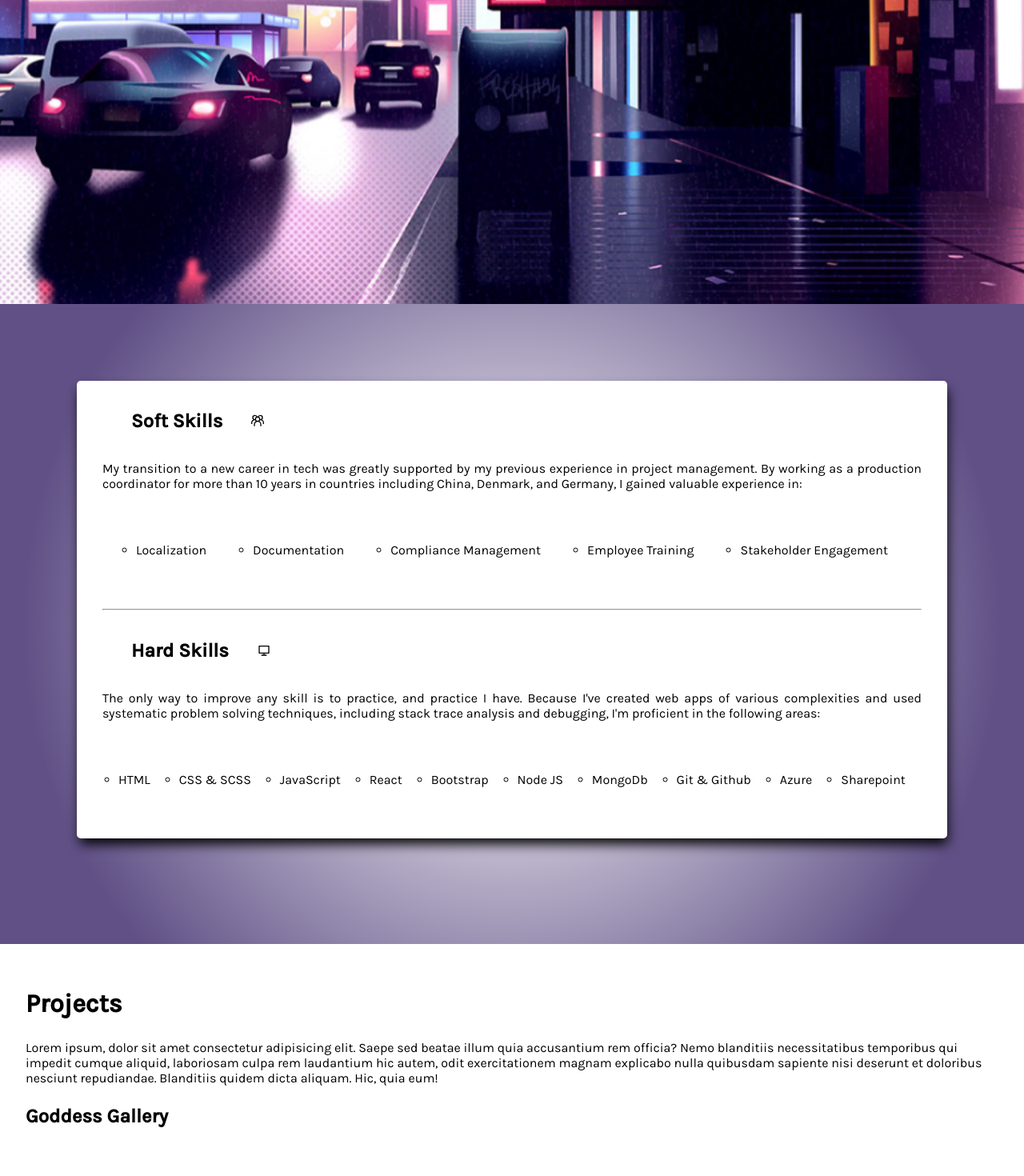
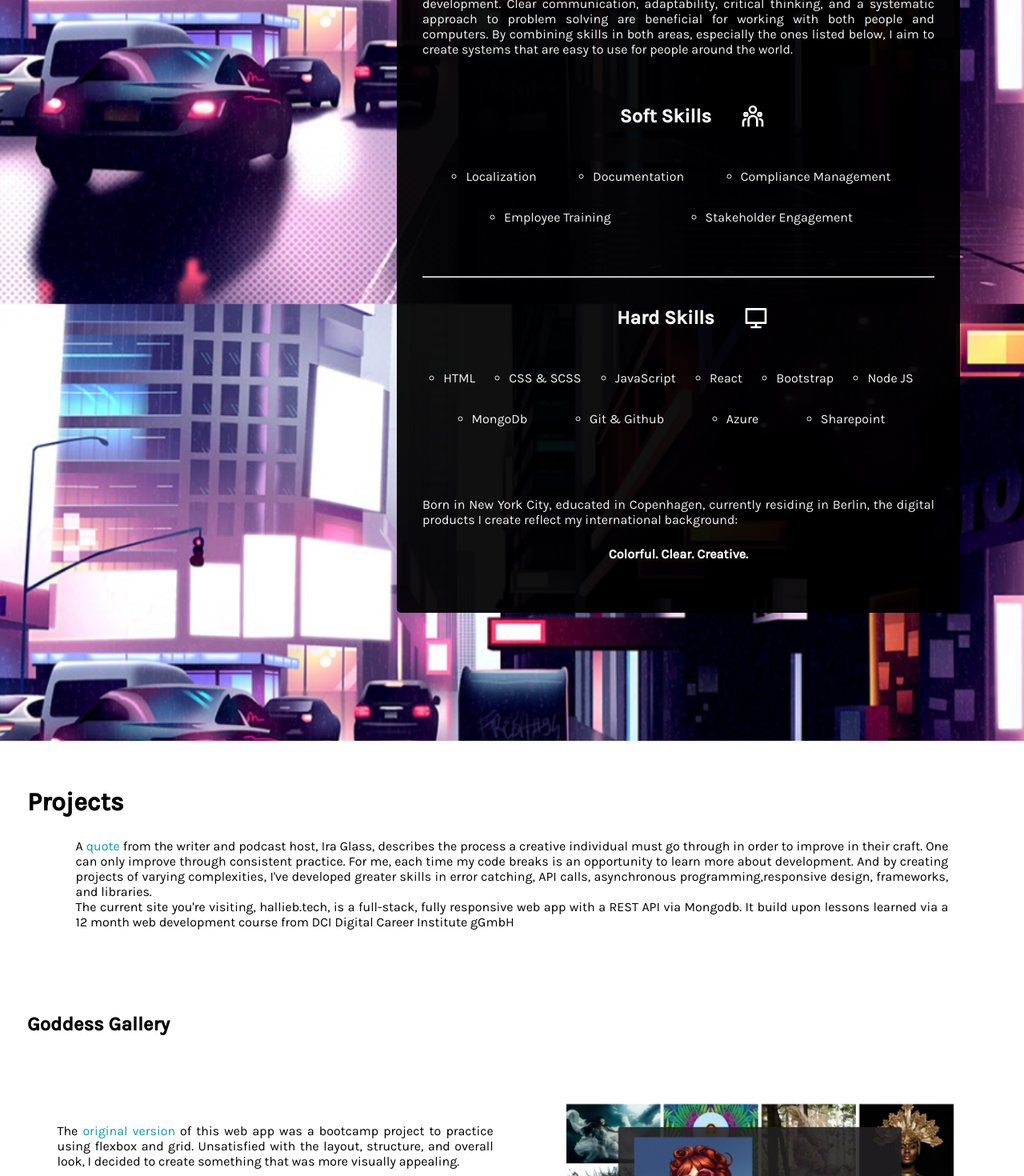
Before and after one commit to HWBarrows/portfolio, a React (Create React App) app: page / in a window 1280 px wide. Shown: the part 1300-2770 px from the top of the page at 80% size. Built offline with nearby package versions, Linux system fonts and the light colour scheme.

Commit message:
added styling to sticky titles

```diff
--- a/src/components/about/AboutMe.jsx
+++ b/src/components/about/AboutMe.jsx
@@ -1,18 +1,76 @@
 import './AboutMe.scss'
 import React, { forwardRef, useRef } from 'react'
+import { IconContext } from "react-icons";
+import { GrGroup } from 'react-icons/gr';
+import { RiComputerLine, RiTeamLine } from 'react-icons/ri'
 
 export default function AboutMe (){
 
     return(
         <div className="aboutWrapper">
-
+            <IconContext.Provider value={{ className: "top-react-icons" }}>
             <div className='summary'>
                 <h1>About</h1>
-                <p> In November of 2021, I looked at a JavaScript event object for the first time. Seeing that it was possible to breakdown an event to the exact pixel clicked, I finally understood the power of programming. Since that fateful day, I've been passionately learning as much as I can about new and emerging technologies and creating fun projects along the way.</p>
+                <p> In November of 2021, I looked at a JavaScript event object for the first time. Seeing that it was possible to break an event down to the exact pixel clicked, I finally understood the power of programming.</p>
+                <p>Since that fateful November day, I've been passionately learning as much as I can about new and emerging technologies and creating fun projects along the way.</p>
+                <p>My previous career in project management left me well prepared for a new career in web development. Clear communication, adaptability, critical thinking, and a systematic approach to problem solving are beneficial for working with both people and computers. By combining skills in both areas, especially the ones listed below, I aim to create systems that are easy to use for people around the world.</p>
+
+                {/* <p>Born in New York City, educated in Copenhagen, currently residing in Berlin, the digital products I create reflect my international background:</p>
+                <h4>Colorful. Clear. Creative.</h4> */}
+
+
+
+
+                <div className='social'>
+                <div className='iconic'>
+                    <h2>Soft Skills</h2>
+                    <RiTeamLine/>
+                </div>
+                    {/* <p>My transition to a new career in tech was greatly supported by my previous experience in project management.
+                    By working as a production coordinator for more than 10 years in countries including China, Denmark, and Germany, I gained valuable experience in: </p> */}
+
+                    <ul className='listWrapper'>
+
+
+                            <li>Localization</li>
+                            <li>Documentation</li>
+                            <li>Compliance Management</li>
+                            <li>Employee Training </li>
+                            <li>Stakeholder Engagement</li>
+                    </ul>
+
+                {/* </div> */}
+             <hr/>
+
+
+                {/* <div className='social'> */}
+                <div className='iconic'>
+                    <h2>Hard Skills</h2>
+                    <RiComputerLine/>
+                </div>
+                    {/* <p>The only way to improve any skill is to practice, and practice I have. Because I've created web apps of various complexities and used systematic problem solving techniques, including stack trace analysis and debugging, I'm proficient in the following areas:</p> */}
+                    <ul className='listWrapper'>
+
+                            <li>HTML</li>
+                            <li>CSS & SCSS</li>
+                            <li>JavaScript</li>
+                            <li>React</li>
+                            <li>Bootstrap</li>
+                            <li>Node JS</li>
+                            <li>MongoDb </li>
+                            <li>Git & Github</li>
+                            <li>Azure</li>
+                            <li>Sharepoint</li>
+                        </ul>
+
+
+                </div>
+
                 <p>Born in New York City, educated in Copenhagen, currently residing in Berlin, the digital products I create reflect my international background:</p>
                 <h4>Colorful. Clear. Creative.</h4>
+
             </div>
-
-        </div>
+            </IconContext.Provider>
+            </div>
     )
 }
--- a/src/components/about/AboutMe.scss
+++ b/src/components/about/AboutMe.scss
@@ -2,7 +2,7 @@ $hbpink:#CD6479;
 $hbaqua: #41B2BA;
 
 .aboutWrapper {
-    min-height: 100vh;
+    //min-height: 100vh;
     width: 100%;
     background-image: url('../../assets//redo.png');
     background-size: cover;
@@ -18,23 +18,62 @@ $hbaqua: #41B2BA;
 
 .summary {
     margin-top: 10em;
-    margin-bottom: 5em;
+    margin-bottom: 10em;
+    margin-right: 5em;
     padding: 2em;
     text-align: justify;
     width:50%;
-    background-color: rgba(0, 0, 0, 0.902);
+    background-color: rgba(0, 0, 0, 0.939);
     //position: sticky;
     top: 20vh;
     //z-index: 1;
     color: whitesmoke;
     scroll-snap-align: start;
+    border-radius: 5px;
 
     p{
-        margin-top: .5em;
-        margin-bottom: .5em;
+        margin-top: 1.5em;
+        margin-bottom: 1.5em;
     }
 
     h4{
         text-align: center;
+        margin-bottom: 2em;
     }
 }
+
+.top-react-icons{
+    font-size: 2rem;
+    color: white;
+  }
+.social {
+    border-radius: 5px;
+    display: block;
+    p{
+        text-align: justify;
+    }
+}
+
+.iconic {
+    display: flex;
+    justify-content: center;
+    align-items: center;
+    //border: 1px solid green;
+    h2{
+        display: inline-block;
+        margin:1.5em;
+    }
+}
+
+.listWrapper {
+   // margin-top: 3em;
+    padding-bottom: 3em;
+    display: flex;
+    flex-wrap: wrap;
+    justify-content: space-evenly;
+            li {
+                list-style:circle;
+                text-align:justify;
+                margin:1em;
+            }
+}
--- a/src/components/computerThings/Computer.scss
+++ b/src/components/computerThings/Computer.scss
@@ -1,5 +1,5 @@
 .computerWrapper {
-    //border: 2px solid fuchsia;
+    border: 2px solid white;
     background-color: white;
     padding:2em;
     h2{
@@ -15,31 +15,50 @@
     justify-content: space-between;
 }
 
+.projectIntro {
+    width:90%;
+    text-align: justify;
+    a{
+        color: #0e9aa4;
+        text-decoration: none;
+        &:hover {
+            color: rgb(218, 79, 218);
+        }
+    }
+
+}
 .stickyTitle{
     padding-top: 1.5em;
     background-color: white;
     height: 4em;
     position: sticky;
     top: 0;
-    width:50%
+    width:100%
 }
 .contentWrapper {
     //border: 1px solid fuchsia;
     display: flex;
     //height: 80vh;
-    justify-content: space-between;
+    justify-content: space-around;
     align-items: center;
     margin-bottom: 5em;
 }
 
 
  .text {
-    width: 50%;
+    width: 45%;
     background-color: white;
     display: flex;
     flex-direction: column;
     gap:2em;
 
+    a{
+        color: #0e9aa4;
+        text-decoration: none;
+        &:hover {
+            color: rgb(218, 79, 218);
+        }
+    }
     p{
 
         background-color: white;
@@ -52,14 +71,14 @@
     width: 40%;
     border: 1em solid white;
     background-color: white;
+    z-index: 1;
 }
 
 .snapOne {
     background-image: url('../../assets/goddesses.png');
     background-size: cover;
     background-position: center;
-    // position: sticky;
-    // top: 10vh;
+
 }
 
 .snapTwo {
@@ -67,8 +86,7 @@
     background-size: cover;
     background-repeat: no-repeat;
     background-position: center;
-    // position: sticky;
-    // top: 10vh;
+
 }
 
 .snapThree {
@@ -76,34 +94,35 @@
     background-size: contain;
     background-repeat: no-repeat;
     background-position: center;
-    // position: sticky;
-    // top: 10vh;
+
 }
 .snapFour {
     background-image: url('../../assets/sweet.png');
     background-size: contain;
     background-repeat: no-repeat;
     background-position: center;
-    // position: sticky;
-    // top: 10vh;
+
 }
 
 .stacking{
-    //border: 2px solid orange;
     margin-top: 1em;
     height:2.5em;
-    // height: 5.5vh;
-    //padding-bottom: 1em;
-    width: 50%;
+    width: 100%;
+
+    &:hover{
+        text-decoration: underline;
+        color: rgb(218, 79, 218);
+    }
 }
 
 .active {
-    color:#CD6479;
     text-decoration: underline;
+    color: rgb(218, 79, 218);
 }
 
-.inactive {
-    color: grey;
+.bottomLink{
+    margin-top: 5em;
+    align-self: center;
 }
 
 
@@ -146,6 +165,7 @@
     .snapshot {
         width:80%;
         margin-bottom: 2em;
+        z-index: auto;
     }
 
 }
--- a/src/components/computerThings/ComputerThings.jsx
+++ b/src/components/computerThings/ComputerThings.jsx
@@ -1,23 +1,21 @@
-import React,{ useState } from 'react'
+import React,{ useState, useRef } from 'react'
 import './Computer.scss'
+import { BiWinkSmile } from "react-icons/bi";
 
 
 export default function ComputerThings({skillsRef}) {
-//     const active = (x)=>{
-//        setTitleStyle({color: "#CD6479", textDecoration: "underline"})
-//     }
-// //{color: "#CD6479", textDecoration: "underline"}
-//     const inactive = (x)=> {
-//         setTitleStyle({color: "grey", textDecoration: "none", fontSize:"1.5em"})
-//     }
-//  const [titleStyle, setTitleStyle ]= useState({color:"black"})
-//  const title1 = useRef(null)
-//  const title2 = useRef(null)
+
  const [title1style, setTitle1Style]= useState(null)
  const [title2Style, setTitle2Style] = useState(null)
  const [title3Style, setTitle3Style] = useState(null)
  const [title4Style, setTitle4Style] = useState(null)
 
+ const project1ref = useRef(null)
+ const project2ref = useRef(null)
+ const project3ref = useRef(null)
+ const project4ref = useRef(null)
+
+ const scrollToElement = (reference)=> reference.current.scrollIntoView({behavior:"smooth", block:"center"})
     return(
         <div className="computerWrapper" ref={skillsRef}>
 
@@ -25,33 +23,56 @@ export default function ComputerThings({skillsRef}) {
                 <div className='stickyTitle'>
                     <h1>Projects</h1>
 
+
                 </div>
-                    <p>Lorem ipsum, dolor sit amet consectetur adipisicing elit. Saepe sed beatae illum quia accusantium rem officia? Nemo blanditiis necessitatibus temporibus qui impedit cumque aliquid, laboriosam culpa rem laudantium hic autem, odit exercitationem magnam explicabo nulla quibusdam sapiente nisi deserunt et doloribus nesciunt repudiandae. Blanditiis quidem dicta aliquam. Hic, quia eum!</p>
                     <div className='projectWrapper'>
-                            <h2 id="title1" className={`stacking ${title1style}`} >Goddess Gallery</h2>
-                        <div className='contentWrapper'onMouseEnter={()=> setTitle1Style("active")} onMouseLeave={()=> setTitle1Style("inactive")}>
-                        <div className='first text'>
+
+                    <div className='contentWrapper'>
+                        <div className='projectIntro'>
+                            <p>A <a href='https://www.goodreads.com/quotes/309485-nobody-tells-this-to-people-who-are-beginners-i-wish' target="_blank">quote</a> from the writer and podcast host, Ira Glass, describes the process a creative individual must go through in order to improve in their craft. One can only improve through consistent practice. For me, each time my code breaks is an opportunity to learn more about development. And by creating projects of varying complexities, I've developed greater skills in error catching, API calls, asynchronous programming,responsive design, frameworks, and libraries.</p>
+                            <p>The current site you're visiting, hallieb.tech, is a full-stack, fully responsive web app with a REST API via Mongodb. It build upon lessons learned via a 12 month web development course from DCI Digital Career Institute gGmbH</p>
+                        </div>
+                    </div>
+
+                            <h2 id="title1" className={`stacking ${title1style}`} onClick={()=> scrollToElement(project1ref)}>Goddess Gallery</h2>
+
+                        <div className='contentWrapper' onMouseEnter={()=> setTitle1Style('active')} onMouseLeave={()=> setTitle1Style(null)}>
+                        <div className='first text' >
                             <p>The <a href="https://github.com/HWBarrows/gallery-site" target="_blank">original version</a> of this web app was a bootcamp project to practice using flexbox and grid. Unsatisfied with the layout, structure, and overall look, I decided to create something that was more visually appealing.</p>
                             <p>The result is a full responsive website, constructed with only old school Vanilla JavaScript, composed of images representing my modern interpretation of classic female deities from around the world.</p>
-                            <a href='https://hwbarrows.github.io/newGallery/' target="_blank">Link to live site</a>
+                            <a href='https://hwbarrows.github.io/newGallery/' target="_blank" className='bottomLink'>Link to live site</a>
                             </div>
-                        <div className="snapshot snapOne"></div>
-                        </div>
-                            <h2 id='title2' className={`stacking ${title2Style}`}>Wu-Tang Forever</h2>
-                        <div className='contentWrapper' onMouseEnter={()=> setTitle2Style('active')} onMouseLeave={()=> setTitle2Style('inactive')}>
-                        <div className='second text'><p>Second Lorem ipsum dolor sit, amet consectetur adipisicing elit. Et dicta consectetur, perferendis reiciendis possimus consequuntur?</p></div>
-                        <div className="snapshot snapTwo"></div>
-                        </div>
-                            <h2 id='title3' className={`stacking ${title3Style}`}>Tip-Cal</h2>
-                        <div className='contentWrapper' onMouseEnter={()=> setTitle3Style('active')} onMouseLeave={()=> setTitle3Style('inactive')}>
-                        <div className='third text'><p>Third Lorem ipsum dolor sit, amet consectetur adipisicing elit. Et dicta consectetur, perferendis reiciendis possimus consequuntur?</p></div>
-                        <div className="snapshot snapThree"></div>
+                        <div className="snapshot snapOne" ref={project1ref}></div>
                         </div>
 
-                            <h2 id='title4' className={`stacking ${title4Style}`} >Pure Sweetness</h2>
-                        <div className='contentWrapper'onMouseEnter={()=> setTitle4Style('active')} onMouseLeave={()=> setTitle4Style('inactive')}>
-                        <div className='fourth text'><p>Fourth Lorem ipsum dolor sit, amet consectetur adipisicing elit. Et dicta consectetur, perferendis reiciendis possimus consequuntur?</p></div>
-                        <div className="snapshot snapFour"></div>
+                            <h2 id='title2' className={`stacking ${title2Style}`} onClick={()=> scrollToElement(project2ref)}>Wu-Tang Forever</h2>
+
+                        <div className='contentWrapper' onMouseEnter={()=> setTitle2Style('active')} onMouseLeave={()=> setTitle2Style(null)}>
+                        <div className='second text'><p>To practice routing with React, I created this tribute page to Wu-Tang Clan, using quotes and filler text. With a band as large as Wu-Tang, I was able to think of a creative way to dynamically populate the text for each member.</p>
+                        <p>The app is responsive, with conditional styling based on the user's location and imbedded video. Hosted on Heroku, this project was also a practice in deployment. Hosting on a free dyno from Heroku does increase the loading time, so please be patient when visiting the live site.</p>
+                        <a href='https://wutangforthechildren.herokuapp.com/' target="_blank" className='bottomLink'>Link to live site</a>
+                        </div>
+                        <div className="snapshot snapTwo" ref={project2ref}></div>
+                        </div>
+
+                            <h2 id='title3' className={`stacking ${title3Style}`} onClick={()=> scrollToElement(project3ref)}>Tip-Cal</h2>
+
+                        <div className='contentWrapper' onMouseEnter={()=> setTitle3Style('active')} onMouseLeave={()=> setTitle3Style(null)}>
+                        <div className='third text'><p>Tipping is a large part of American culture and no one likes fighting over the bill. To make splitting the check between friends simpler and ensure waitstaff receive appropriate compensation for a job well done, just enter the bill amount, total number of guests, and percentage amount for tip</p>
+                        <p>I've personally used this app and can promise, it makes things so much easier</p>
+                        <a href='https://hwbarrows.github.io/tipCal/' target="_blank" className='bottomLink'>Link to live site</a>
+                        </div>
+                        <div className="snapshot snapThree" ref={project3ref}></div>
+                        </div>
+
+                            <h2 id='title4' className={`stacking ${title4Style}`} onClick={()=> scrollToElement(project4ref)}>Pure Sweetness</h2>
+
+                        <div className='contentWrapper'onMouseEnter={()=> setTitle4Style('active')} onMouseLeave={()=> setTitle4Style(null)}>
+                        <div className='fourth text'><p>Pure Sweetness is a frontend mock-up of a social media site, with a focus on only supplying positive content. Created in response to reports that negative content increases engagement, I wanted to imagine how a product that aims to do the exact opposite would look and function.</p>
+                        <p>The responsive layout was achieved using CSS Grid and Bootstrap</p>
+                        <a href='https://hwbarrows.github.io/pure-sweetness/' target="_blank" className='bottomLink'>Link to live site</a>
+                        </div>
+                        <div className="snapshot snapFour" ref={project4ref}></div>
 
                         </div>
                         <div className='placeholder'></div>
--- a/src/components/home/HomePage.jsx
+++ b/src/components/home/HomePage.jsx
@@ -1,11 +1,10 @@
-import { NavLink } from "react-router-dom"
 import React, { useState, useRef } from 'react'
 import { GoThreeBars} from "react-icons/go";
 import './HomePage.scss'
 import AboutMe from '../about/AboutMe.jsx'
 import ComputerThings from '../computerThings/ComputerThings.jsx'
 import Contact from '../contact/Contact.jsx'
-import Skills from "../skills/Skills.jsx";
+
 
 
 export default function HomePage() {
@@ -18,7 +17,7 @@ export default function HomePage() {
     const contactRef = useRef(null)
 
     const scrollToElement = (reference)=> reference.current.scrollIntoView({behavior:"smooth"})
-    const scrollToCenter = (reference) => reference.current.scrollIntoView({behavior:"smooth"})
+
 
     return (
         <div>
@@ -43,8 +42,8 @@ export default function HomePage() {
             </div>
             <span ref={aboutRef}/>
              <AboutMe/>
-            <span ref={skillsRef}/>
-            <Skills/>
+            {/* <span ref={skillsRef}/>
+            <Skills/> */}
             <span ref={projectRef}/>
              <ComputerThings/>
             <span ref={contactRef}/>
--- a/src/components/skills/Skills.jsx
+++ b/src/components/skills/Skills.jsx
@@ -1,3 +1,4 @@
+import { IconContext } from "react-icons";
 import { GrGroup } from 'react-icons/gr';
 import { RiComputerLine } from 'react-icons/ri'
 import './Skills.scss'
@@ -14,8 +15,8 @@ export default function Skills () {
                     <h2>Soft Skills</h2>
                     <GrGroup/>
                 </div>
-                    <p>My transition to a new career in tech was greatly supported by my previous experience in project management.
-                    By working as a production coordinator for more than 10 years in countries including China, Denmark, and Germany, I gained valuable experience in: </p>
+                    {/* <p>My transition to a new career in tech was greatly supported by my previous experience in project management.
+                    By working as a production coordinator for more than 10 years in countries including China, Denmark, and Germany, I gained valuable experience in: </p> */}
 
                     <ul className='listWrapper'>
 
@@ -36,7 +37,7 @@ export default function Skills () {
                     <h2>Hard Skills</h2>
                     <RiComputerLine/>
                 </div>
-                    <p>The only way to improve any skill is to practice, and practice I have. Because I've created web apps of various complexities and used systematic problem solving techniques, including stack trace analysis and debugging, I'm proficient in the following areas:</p>
+                    {/* <p>The only way to improve any skill is to practice, and practice I have. Because I've created web apps of various complexities and used systematic problem solving techniques, including stack trace analysis and debugging, I'm proficient in the following areas:</p> */}
                     <ul className='listWrapper'>
 
                             <li>HTML</li>
--- a/src/components/skills/Skills.scss
+++ b/src/components/skills/Skills.scss
@@ -8,40 +8,40 @@
     background: radial-gradient(circle, rgba(255,255,255,1) 7%, rgba(96,80,134,1) 81%);
 
 }
-.social {
-    margin: 4em;
-    margin-bottom: 5em;
-    background-color: white;
-    border-radius: 5px;
-    display: block;
-    padding-right: 2em;
-    padding-left: 2em;
-    box-shadow: 2px 9px 15px -2px #000000;
+// .social {
+//     margin: 4em;
+//     margin-bottom: 5em;
+//     //background-color: white;
+//     border-radius: 5px;
+//     display: block;
+//     padding-right: 2em;
+//     padding-left: 2em;
+//     box-shadow: 2px 9px 15px -2px #000000;
 
-    p{
-        text-align: justify;
-    }
-}
+//     p{
+//         text-align: justify;
+//     }
+// }
 
-.iconic {
-    h2{
-        display: inline-block;
-        margin:1.5em;
-    }
+// .iconic {
+//     h2{
+//         display: inline-block;
+//         margin:1.5em;
+//     }
 
-}
+// }
 
-.listWrapper {
-    margin-top: 3em;
-    padding-bottom: 3em;
-    display: flex;
-    flex-wrap: wrap;
-    justify-content: space-evenly;
+// .listWrapper {
+//     margin-top: 3em;
+//     padding-bottom: 3em;
+//     display: flex;
+//     flex-wrap: wrap;
+//     justify-content: space-evenly;
 
-            li {
-                list-style:circle;
-                text-align:justify;
-                margin:1em;
-            }
+//             li {
+//                 list-style:circle;
+//                 text-align:justify;
+//                 margin:1em;
+//             }
 
-}
+// }
```
